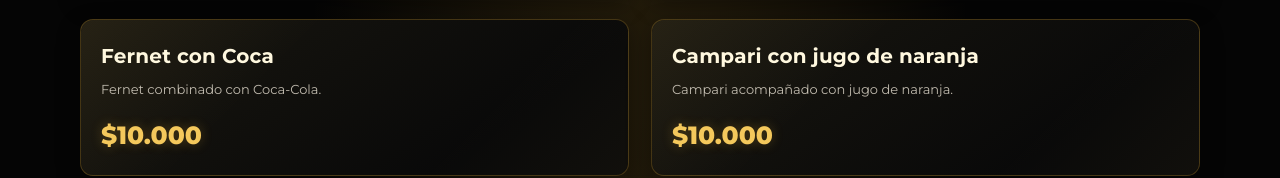
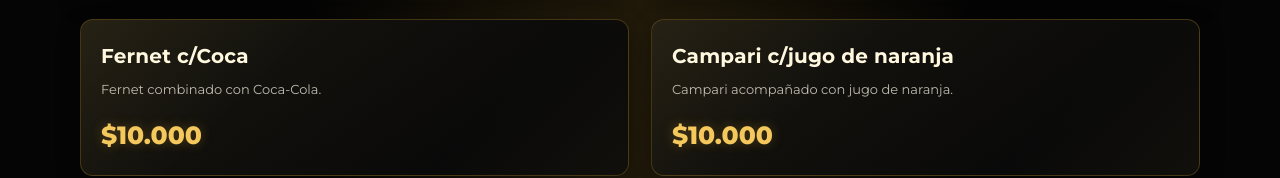
Before and after one commit to LaPreviaDeOro/La-Previa-de-Oro, a plain HTML site: page index.html in a window 1280 px wide. Shown: the part 1516-1694 px from the top of the page. Drawn offline with Linux system fonts and the light colour scheme.

Commit message:
Update index.html

```diff
--- a/index.html
+++ b/index.html
@@ -227,7 +227,7 @@
                     <div class="card-info">
 
                         <h3>
-                            Fernet con Coca
+                            Fernet c/Coca
                         </h3>
 
                         <p class="description">
@@ -251,7 +251,7 @@
                     <div class="card-info">
 
                         <h3>
-                            Campari con jugo de naranja
+                            Campari c/jugo de naranja
                         </h3>
 
                         <p class="description">
```
